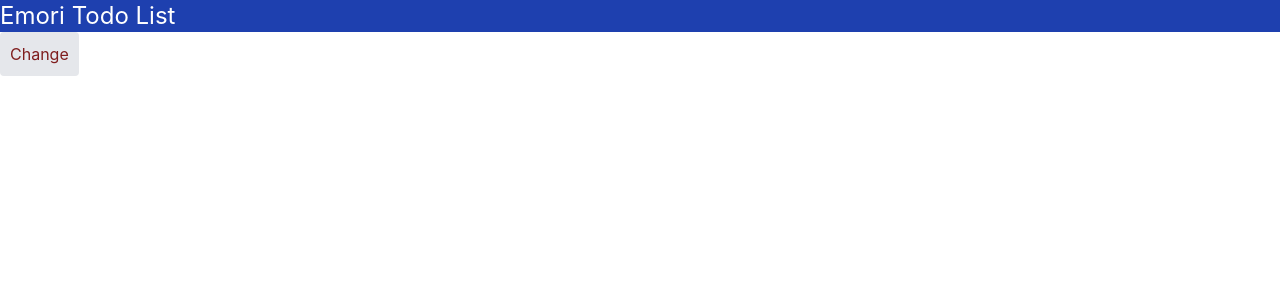
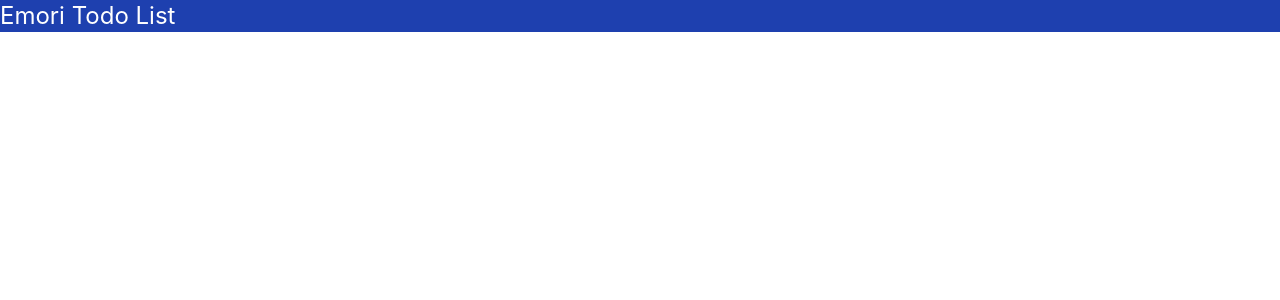
Before and after one commit to emorilebo/test-ground, a React (Create React App) app: page / in a window 1280 px wide. Shown: the top 300 px of the page. Built offline with nearby package versions, Linux system fonts and the light colour scheme.

Commit message:
remove changestate button

```diff
--- a/src/App.js
+++ b/src/App.js
@@ -14,11 +14,7 @@ export default class App extends Component {
     };
   }
 
-  changeStateData = () => {
-    this.setState({
-      userName: this.state.userName === "Emori" ? "Godfrey" : "Emori",
-    });
-  };
+
 
   render() {
     return (
@@ -28,12 +24,7 @@ export default class App extends Component {
             <h2 className="flex-grow-0  bg-blue-800 text-white text-2xl">
               {this.state.userName} Todo List
             </h2>
-            <button
-              className="text-red-900 border-2 p-2 rounded bg-gray-200"
-              onClick={this.changeStateData}
-            >
-              Change
-            </button>
+
           </div>
         </div>
       </div>
```
